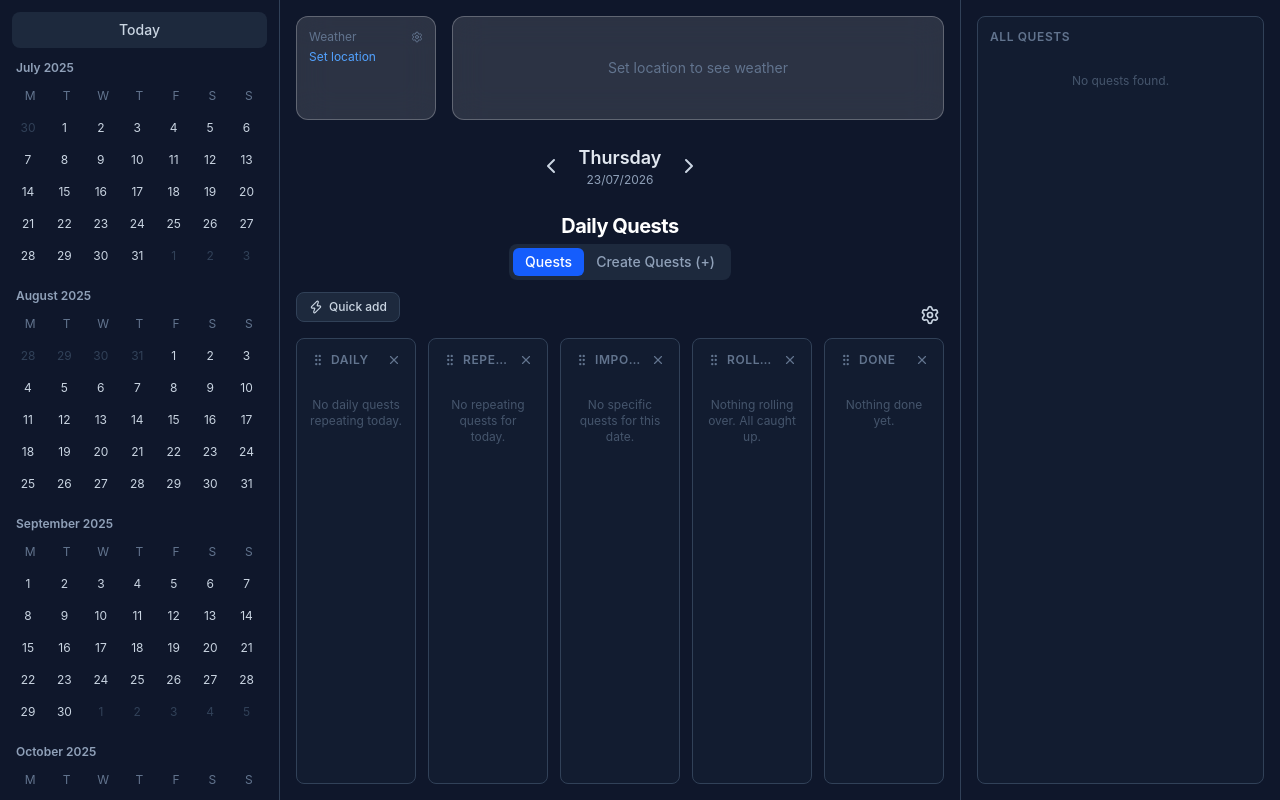
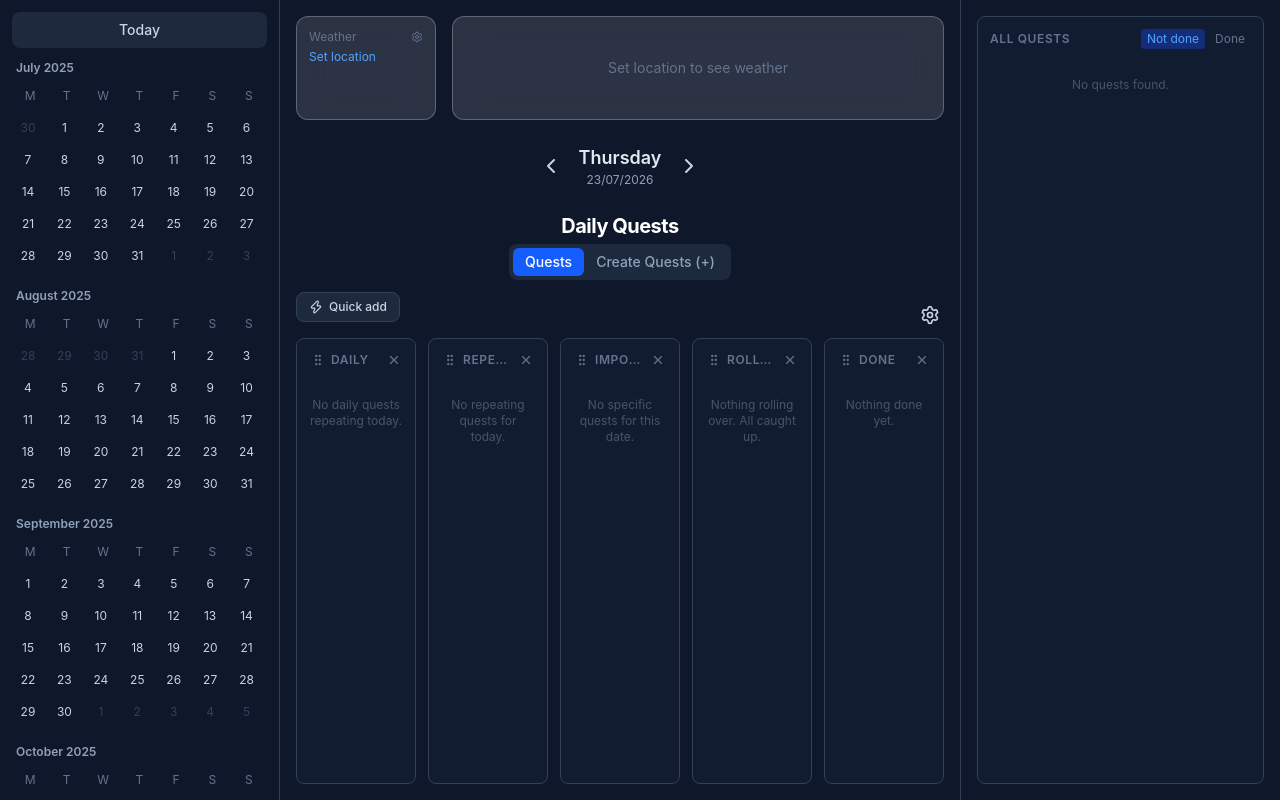
Before and after one commit to juhonis/daily-quest, a React (Vite) app in the folder client/: page / in a window 1280 px wide. Built offline with nearby package versions, Linux system fonts and the light colour scheme.

Commit message:
RightColumn: add done/not-done toggle buttons in panel header

```diff
--- a/client/src/features/quests/list/panels/BasePanel.tsx
+++ b/client/src/features/quests/list/panels/BasePanel.tsx
@@ -16,6 +16,7 @@ interface BasePanelProps {
   dragHandleProps?: Record<string, unknown>
   onHide?: () => void
   labelOverride?: string
+  titleExtra?: React.ReactNode
 }
 
 export function BasePanel({
@@ -32,6 +33,7 @@ export function BasePanel({
   dragHandleProps,
   onHide,
   labelOverride,
+  titleExtra,
 }: BasePanelProps) {
   return (
     <div className="rounded-lg border border-slate-700 bg-slate-800/30 p-3 h-full flex flex-col min-w-0">
@@ -44,6 +46,7 @@ export function BasePanel({
         <h3 className="text-xs font-semibold text-slate-500 uppercase tracking-wider flex-1 min-w-0 truncate" title={labelOverride ?? label}>
           {labelOverride ?? label}
         </h3>
+        {titleExtra}
         {onHide && (
           <button onClick={onHide} className="p-0.5 text-slate-500 hover:text-red-400 flex-shrink-0">
             <X className="w-3.5 h-3.5" />
--- a/client/src/features/right/RightColumn.tsx
+++ b/client/src/features/right/RightColumn.tsx
@@ -1,6 +1,7 @@
 import { useState, useMemo } from 'react'
 import { useStore } from '../../store/useStore'
 import { BasePanel } from '../quests/list/panels/BasePanel'
+import { hasCompletionOnDate } from '../../utils/dateUtils'
 
 const UNTAGGED = '__untagged__'
 const HIDE_ALL = '__hide__'
@@ -15,6 +16,7 @@ export function RightColumn() {
   const tagColors = useStore((s) => s.tagColors)
 
   const [filterTags, setFilterTags] = useState<string[]>([])
+  const [doneFilter, setDoneFilter] = useState<'not-done' | 'done'>('not-done')
 
   const allTags = useMemo(() => {
     const set = new Set<string>()
@@ -36,6 +38,13 @@ export function RightColumn() {
       return matchesTag || matchesUntagged
     })
   }, [quests, filterTags])
+
+  const toggledQuests = useMemo(() => {
+    return filteredQuests.filter((q) => {
+      const isCompleted = hasCompletionOnDate(completions, q.id, selectedDate)
+      return doneFilter === 'done' ? isCompleted : !isCompleted
+    })
+  }, [filteredQuests, completions, selectedDate, doneFilter])
 
   return (
     <div className="p-4 h-full flex flex-col min-w-0">
@@ -110,7 +119,7 @@ export function RightColumn() {
       )}
       <div className="flex-1 min-w-0">
         <BasePanel
-          quests={filteredQuests}
+          quests={toggledQuests}
           selectedDate={selectedDate}
           completions={completions}
           onToggleCompletion={toggleCompletion}
@@ -119,6 +128,30 @@ export function RightColumn() {
           onEdit={() => {}}
           label="All Quests"
           emptyHint="No quests found."
+          titleExtra={
+            <div className="flex items-center gap-1">
+              <button
+                onClick={() => setDoneFilter('not-done')}
+                className={`text-xs px-1.5 py-0.5 rounded transition-colors ${
+                  doneFilter === 'not-done'
+                    ? 'bg-blue-700/40 text-blue-400'
+                    : 'text-slate-500 hover:text-slate-300'
+                }`}
+              >
+                Not done
+              </button>
+              <button
+                onClick={() => setDoneFilter('done')}
+                className={`text-xs px-1.5 py-0.5 rounded transition-colors ${
+                  doneFilter === 'done'
+                    ? 'bg-green-700/40 text-green-400'
+                    : 'text-slate-500 hover:text-slate-300'
+                }`}
+              >
+                Done
+              </button>
+            </div>
+          }
         />
       </div>
     </div>
```
